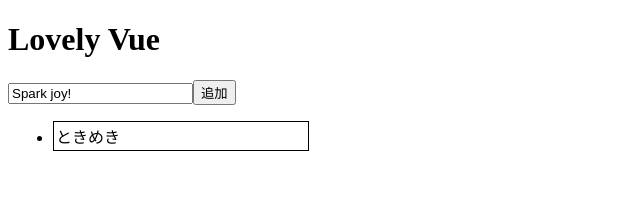
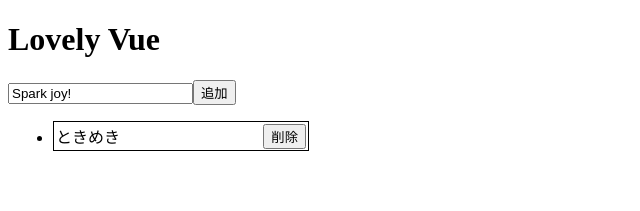
Before and after one commit to taiju59/lovely-vue, a Vue app: page / in a window 1280 px wide. Shown: the top 211 px of the page, without its empty margins (0-640 px from the left). Built offline with nearby package versions, Linux system fonts and the light colour scheme.

Commit message:
削除ボタンの設置(機能未実装)

```diff
--- a/src/components/TaskCard.vue
+++ b/src/components/TaskCard.vue
@@ -1,6 +1,7 @@
 <template>
   <li class="task-card">
-    {{ text }}
+    <span>{{ text }}</span>
+    <button @click="remove">削除</button>
   </li>
 </template>
 
@@ -11,6 +12,12 @@
     text: {
       type: String,
       default: ""
+    }
+  },
+  methods: {
+    remove() {
+      // TODO: 削除機能の実装
+      console.log("remove");
     }
   }
 };
@@ -23,4 +30,7 @@
   padding: 2px;
   width: 250px;
 }
+.task-card > button {
+  float: right;
+}
 </style>
```
